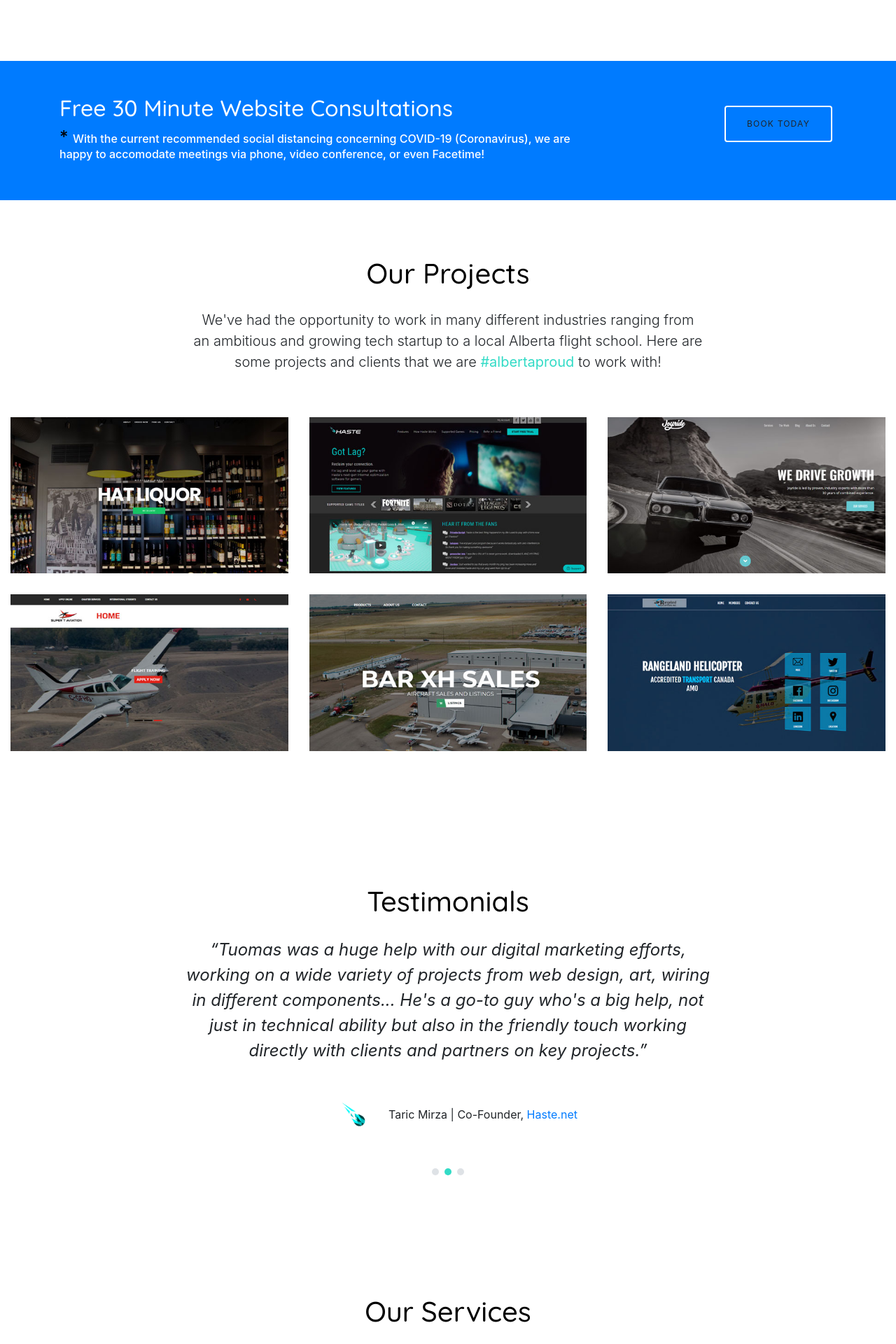
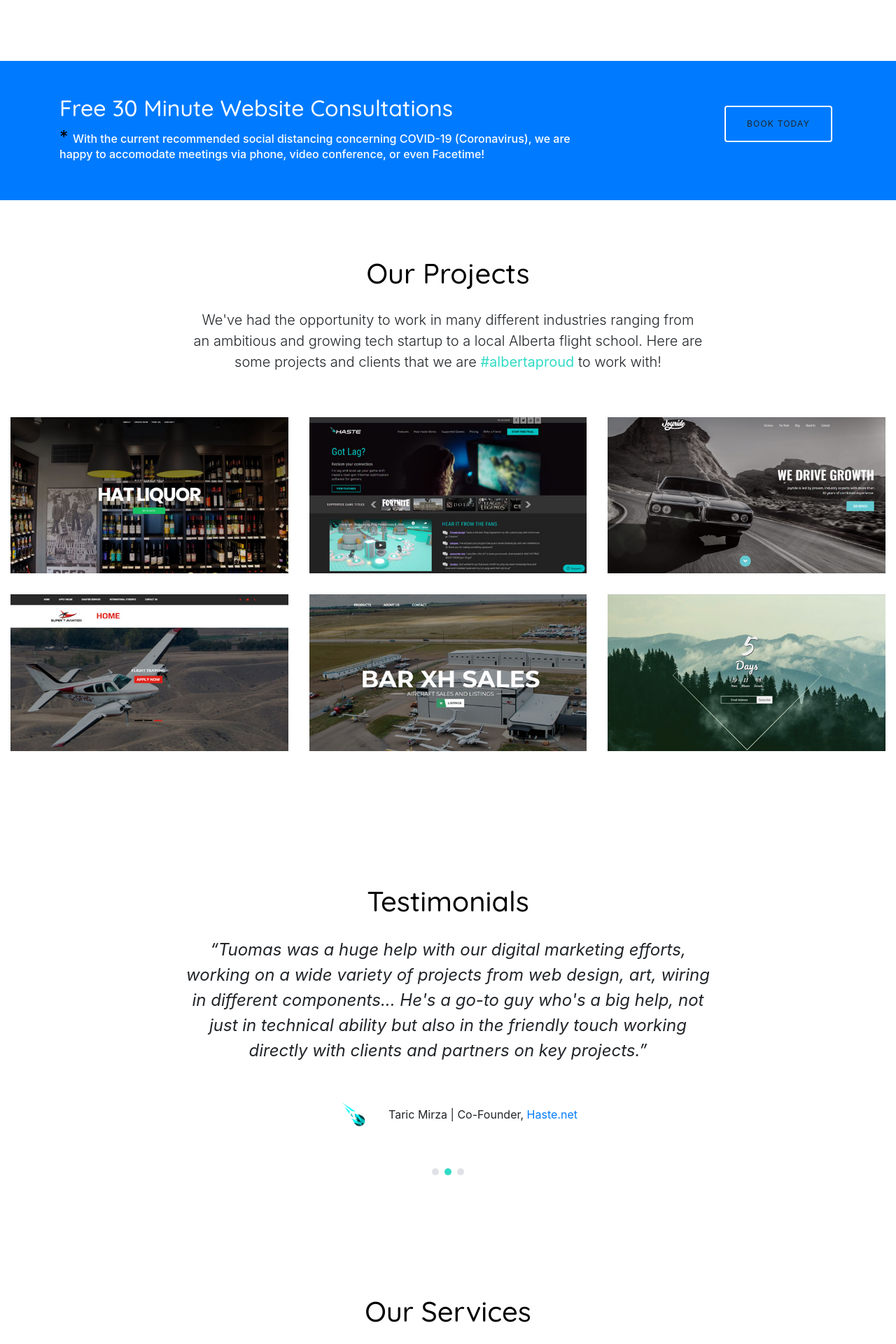
Before and after one commit to fevish/embark, a Jekyll site: the page built from index.md, in a window 1280 px wide. Shown: the part 1572-3492 px from the top of the page at 70% size. Built offline with Jekyll 4.4.1, drawn with Linux system fonts in a browser that asks for light colours; nearby versions of some CDN libraries; some web fonts are replaced; library files that are not in the unit come from our copies.

Commit message:
Changes our rangeland with rastaman

```diff
--- a/index.md
+++ b/index.md
@@ -160,11 +160,11 @@
         </a>
       </div>
       <div class="col-md-6 col-lg-4">
-        <a href="/assets/images/projects/ww-rangeland.jpg" class="media-1" data-fancybox="gallery">
-          <img src="/assets/images/projects/ww-rangeland.jpg" alt="Image" class="img-fluid">
+        <a href="/assets/images/projects/ww-rastaman.jpg" class="media-1" data-fancybox="gallery">
+          <img src="/assets/images/projects/ww-rastaman.jpg" alt="Image" class="img-fluid">
           <div class="media-1-content">
-            <h2>Rangeland Helicoptor</h2>
-            <span class="category">Website Management</span>
+            <h2>Landing Page</h2>
+            <span class="category">Canada Legalization Launch Page</span>
           </div>
         </a>
       </div>
@@ -405,11 +405,8 @@
               </div>
             </div>
           </div>
-
         </div>
-
       </div>
-
     </div>
   </div>
 </div>
```
